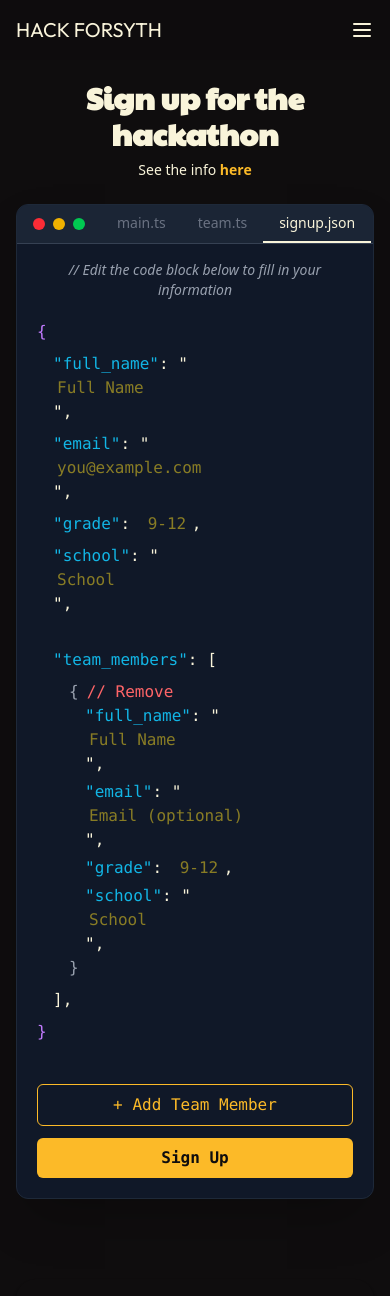
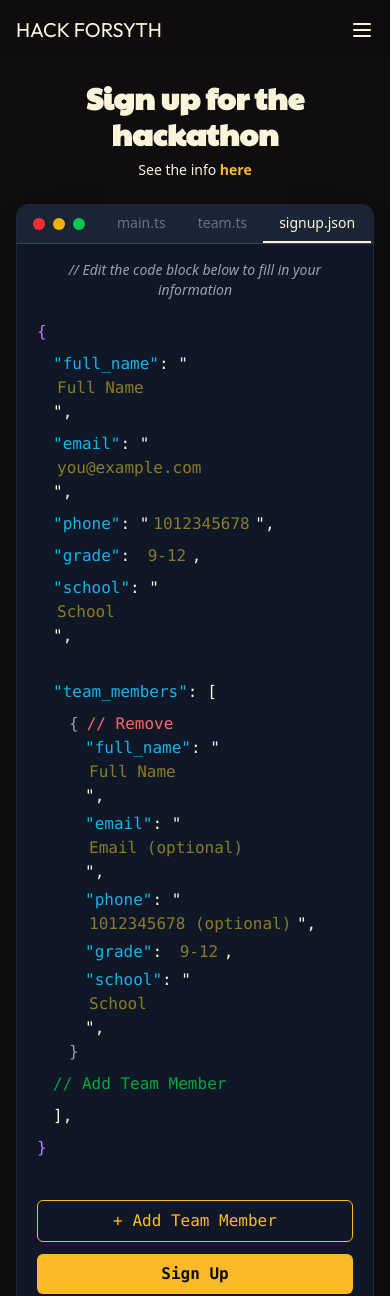
Before and after one commit to RandomHuman97/forsyth-hacked, a React (Vite) app: page /signup in a window 390 px wide. Shown: the top 1296 px of the page. Built offline with nearby package versions, Linux system fonts and the light colour scheme.

Commit message:
phone number

```diff
--- a/src/pages/SignupPage.tsx
+++ b/src/pages/SignupPage.tsx
@@ -30,12 +30,14 @@ const SignupPage = () => {
     const sendData = {
       name: data.get('name'),
       email: data.get('email'),
+      phone: data.get('phone'),
       grade: data.get('grade'),
       school: data.get('school'),
       CloudflareTurnstileResponse: turnstileToken,
       members: teamMembers.map((member) => ({
         name: data.get(`member-name-${member.id}`),
         email: data.get(`member-email-${member.id}`),
+        phone: data.get(`member-phone-${member.id}`),
         grade: data.get(`member-grade-${member.id}`),
         school: data.get(`member-school-${member.id}`),
       })),
@@ -138,6 +140,18 @@ const SignupPage = () => {
                 />",
               </div>
               <div>
+                <span className="text-brand-blue">"phone"</span>: "
+                <input
+                  name="phone"
+                  required
+                  pattern="[0-9]{10}"
+                  maxLength={10}
+                  type="tel"
+                  placeholder="1012345678"
+                  className="bg-transparent text-yellow-300 w-full max-w-[11ch] px-1 focus:outline-none"
+                />",
+              </div>
+              <div>
                 <span className="text-brand-blue">"grade"</span>:{' '}
                 <input
                   name="grade"
@@ -199,6 +213,15 @@ const SignupPage = () => {
                         />",
                       </div>
                       <div>
+                        <span className="text-brand-blue">"phone"</span>: "
+                        <input
+                          name={`member-phone-${id}`}
+                          type="tel"
+                          placeholder="1012345678 (optional)"
+                          className="bg-transparent text-yellow-300 w-full max-w-[22ch] px-1 focus:outline-none"
+                        />",
+                      </div>
+                      <div>
                         <span className="text-brand-blue">"grade"</span>:{' '}
                         <input
                           name={`member-grade-${id}`}
@@ -224,6 +247,19 @@ const SignupPage = () => {
                   </div>
                 ))}
               </div>
+              {
+                teamMembers.length < 3 && (
+              <button
+                          type="button"
+                          onClick={() => addTeamMember()}
+                          className="text-green-600 hover:underline hover:cursor-pointer select-none"
+                          aria-label={`Add team member`}
+                        >
+                          // Add Team Member
+                        </button>
+                )
+              }
+
               <div>],</div>
             </div>
             <div className="text-purple-400">{'}'}</div>
```
